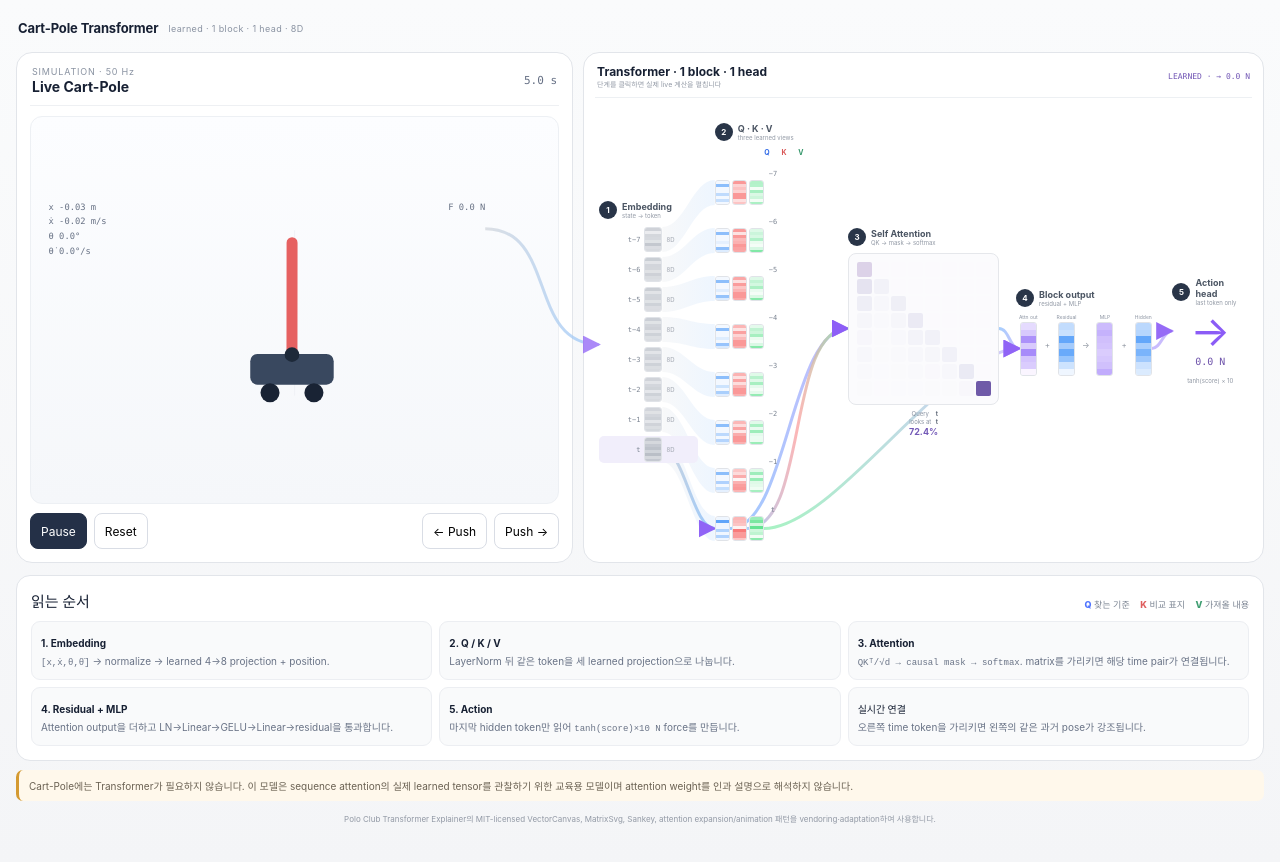
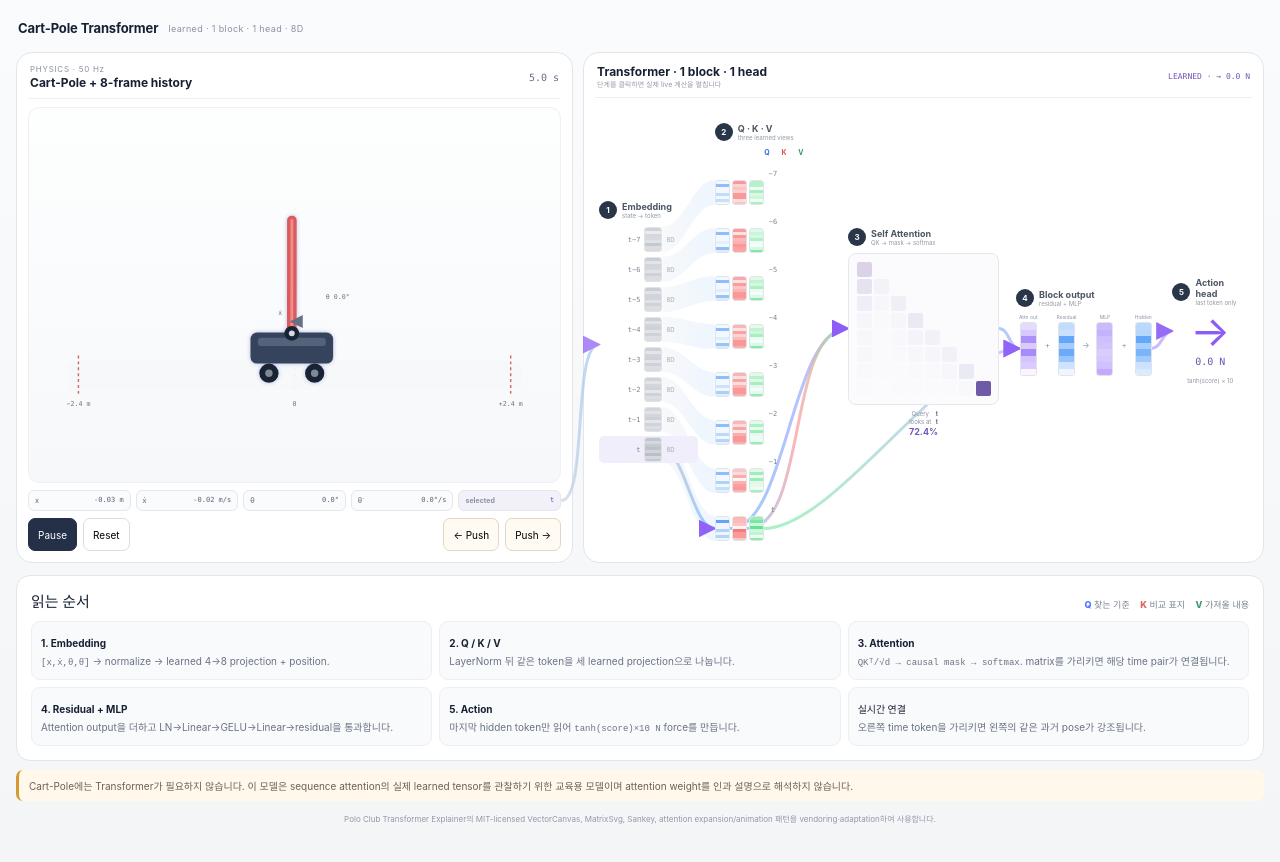
Before and after one commit to tinmanlab/cartpole-transformer, a Svelte app: page / in a window 1280 px wide. Shown: the top 862 px of the page. Built offline with nearby package versions, Linux system fonts and the light colour scheme.

Commit message:
viz: upgrade simulation with linked history poses and force vectors

```diff
--- a/src/components/CartPoleView.svelte
+++ b/src/components/CartPoleView.svelte
@@ -1,6 +1,9 @@
 <script>
   export let state;
-  export let force = 0;
+  export let history = [];
+  export let selectedToken = 7;
+  export let controllerForce = 0;
+  export let disturbance = 0;
   export let running = true;
   export let elapsed = 0;
   export let status = 'balancing';
@@ -9,52 +12,161 @@
   export let onPush = () => {};
   export let onPushEnd = () => {};
 
-  $: cx = 360 + state.x * 115;
-  $: poleLength = 145;
-  $: tipX = cx + Math.sin(state.theta) * poleLength;
-  $: tipY = 218 - Math.cos(state.theta) * poleLength;
+  const centerX = 360;
+  const pivotY = 224;
+  const poleLength = 150;
+  const worldScale = 122;
+
+  function pose(values) {
+    const [x, xDot, theta, thetaDot] = values;
+    const cx = centerX + x * worldScale;
+    return {
+      x, xDot, theta, thetaDot, cx,
+      tipX: cx + Math.sin(theta) * poleLength,
+      tipY: pivotY - Math.cos(theta) * poleLength
+    };
+  }
+
+  function arcPath(theta, radius=38) {
+    const sx = centerX;
+    const sy = pivotY - radius;
+    const ex = centerX + Math.sin(theta) * radius;
+    const ey = pivotY - Math.cos(theta) * radius;
+    const sweep = theta >= 0 ? 1 : 0;
+    return 'M '+sx+' '+sy+' A '+radius+' '+radius+' 0 0 '+sweep+' '+ex+' '+ey;
+  }
+
+  $: current = pose([state.x,state.xDot,state.theta,state.thetaDot]);
+  $: ghosts = history.map(pose);
+  $: selectedToken = Math.min(Math.max(0, selectedToken), Math.max(0,history.length-1));
+  $: selectedPose = ghosts[selectedToken] || current;
   $: deg = state.theta * 180 / Math.PI;
-  $: forceWidth = Math.min(90, Math.abs(force) * 7);
+  $: selectedDeg = selectedPose.theta * 180 / Math.PI;
+  $: velocityLen = Math.min(80, Math.abs(state.xDot) * 42);
+  $: controlLen = Math.min(88, Math.abs(controllerForce) * 7.5);
+  $: disturbanceLen = Math.min(65, Math.abs(disturbance) * 8);
+  $: last = Math.max(0,history.length-1);
 </script>
 
-<div class="sim-card">
+<div class="sim-card resize-watch">
   <div class="sim-head">
-    <div><span>SIMULATION · 50 Hz</span><strong>{status === 'fell' ? 'Pole fell' : 'Live Cart-Pole'}</strong></div>
+    <div><span>PHYSICS · 50 Hz</span><strong>{status === 'fell' ? 'Pole fell' : 'Cart-Pole + 8-frame history'}</strong></div>
     <div class="time">{elapsed.toFixed(1)} s</div>
   </div>
 
-  <svg viewBox="0 0 720 330" class="sim" role="img" aria-label="live Cart-Pole simulation">
-    <defs><linearGradient id="trackGlow" x1="0" x2="1"><stop offset="0" stop-color="#e7eaf0"/><stop offset=".5" stop-color="#cbd2df"/><stop offset="1" stop-color="#e7eaf0"/></linearGradient></defs>
-    <line x1="35" y1="268" x2="685" y2="268" stroke="url(#trackGlow)" stroke-width="6" stroke-linecap="round"/>
-    <line x1="360" y1="56" x2="360" y2="282" stroke="#eef0f4" stroke-width="1"/>
-    <g>
-      <rect x={cx-57} y="225" width="114" height="42" rx="10" fill="#39485f"/>
-      <circle cx={cx-30} cy="278" r="13" fill="#192334"/><circle cx={cx+30} cy="278" r="13" fill="#192334"/>
-      <line x1={cx} y1="226" x2={tipX} y2={tipY} stroke="#e66161" stroke-width="15" stroke-linecap="round"/>
-      <circle cx={cx} cy="226" r="10" fill="#1d2939"/>
+  <svg viewBox="0 0 720 350" class="sim" role="img" aria-label="live Cart-Pole simulation with recent pose history">
+    <defs>
+      <linearGradient id="trackGlow" x1="0" x2="1"><stop offset="0" stop-color="#e5e7eb"/><stop offset=".5" stop-color="#bfc7d4"/><stop offset="1" stop-color="#e5e7eb"/></linearGradient>
+      <marker id="simArrowPurple" viewBox="0 0 10 10" refX="9" refY="5" markerWidth="7" markerHeight="7" orient="auto"><path d="M0 0L10 5L0 10Z" fill="#8b5cf6"/></marker>
+      <marker id="simArrowGray" viewBox="0 0 10 10" refX="9" refY="5" markerWidth="7" markerHeight="7" orient="auto"><path d="M0 0L10 5L0 10Z" fill="#667085"/></marker>
+      <marker id="simArrowOrange" viewBox="0 0 10 10" refX="9" refY="5" markerWidth="7" markerHeight="7" orient="auto"><path d="M0 0L10 5L0 10Z" fill="#d97706"/></marker>
+    </defs>
+
+    <rect x="52" y="265" width="616" height="38" rx="9" fill="#f7f8fa"/>
+    <line x1="67" y1="282" x2="653" y2="282" stroke="url(#trackGlow)" stroke-width="6" stroke-linecap="round"/>
+    <line x1="67" y1="257" x2="67" y2="309" stroke="#d36a6a" stroke-width="2" stroke-dasharray="4 4"/>
+    <line x1="653" y1="257" x2="653" y2="309" stroke="#d36a6a" stroke-width="2" stroke-dasharray="4 4"/>
+    <text x="67" y="326" text-anchor="middle">−2.4 m</text>
+    <text x="360" y="326" text-anchor="middle">0</text>
+    <text x="653" y="326" text-anchor="middle">+2.4 m</text>
+    <line x1="360" y1="58" x2="360" y2="304" stroke="#e7eaf0" stroke-width="1" stroke-dasharray="3 5"/>
+
+    <g class="history-poses">
+      {#each ghosts as g,i}
+        {#if i < last}
+          <g class:selected-ghost={i===selectedToken} opacity={i===selectedToken ? .82 : .05 + .035*i}>
+            <rect x={g.cx-42} y="240" width="84" height="24" rx="5" fill="none" stroke={i===selectedToken ? '#6574c9' : '#7d8795'} stroke-width={i===selectedToken ? 2.4 : 1.1}/>
+            <line x1={g.cx} y1="240" x2={g.tipX} y2={g.tipY+16} stroke={i===selectedToken ? '#6574c9' : '#7d8795'} stroke-width={i===selectedToken ? 5 : 3} stroke-linecap="round"/>
+          </g>
+        {/if}
+      {/each}
     </g>
-    {#if Math.abs(force) > .1}
-      <line x1={cx} y1="305" x2={cx + Math.sign(force)*forceWidth} y2="305" stroke="#8b66d8" stroke-width="7" stroke-linecap="round"/>
-      <polygon points={force>0 ? (cx+forceWidth+8)+",305 "+(cx+forceWidth-5)+",298 "+(cx+forceWidth-5)+",312" : (cx-forceWidth-8)+",305 "+(cx-forceWidth+5)+",298 "+(cx-forceWidth+5)+",312"} fill="#8b66d8"/>
+
+    {#if selectedToken < last}
+      <g class="selected-history-label">
+        <circle cx={selectedPose.tipX} cy={selectedPose.tipY+16} r="5" fill="#6574c9"/>
+        <text x={selectedPose.tipX+9} y={selectedPose.tipY+12}>t−{last-selectedToken} · θ {selectedDeg.toFixed(1)}°</text>
+      </g>
     {/if}
-    <g class="state-readout">
-      <text x="24" y="28">x {state.x.toFixed(2)} m</text>
-      <text x="24" y="48">ẋ {state.xDot.toFixed(2)} m/s</text>
-      <text x="24" y="68">θ {deg.toFixed(1)}°</text>
-      <text x="24" y="88">θ̇ {(state.thetaDot*180/Math.PI).toFixed(1)}°/s</text>
-      <text x="570" y="28">F {force.toFixed(1)} N</text>
+
+    <g class:current-selected={selectedToken===last} class="current-pose">
+      <rect x={current.cx-56} y="226" width="112" height="42" rx="9" fill="#35445c"/>
+      <rect x={current.cx-46} y="233" width="92" height="11" rx="4" fill="#53637a"/>
+      <circle cx={current.cx-31} cy="281" r="13" fill="#182333"/>
+      <circle cx={current.cx+31} cy="281" r="13" fill="#182333"/>
+      <circle cx={current.cx-31} cy="281" r="5" fill="#7f8996"/>
+      <circle cx={current.cx+31} cy="281" r="5" fill="#7f8996"/>
+      <line x1={current.cx} y1="227" x2={current.tipX} y2={current.tipY} stroke="#db5b5b" stroke-width="13" stroke-linecap="round"/>
+      <line x1={current.cx} y1="227" x2={current.tipX} y2={current.tipY} stroke="#f18a8a" stroke-width="4" stroke-linecap="round"/>
+      <circle cx={current.cx} cy="227" r="10" fill="#182333"/>
+      <circle cx={current.cx} cy="227" r="4" fill="#d7dce3"/>
     </g>
+
+    <path d={arcPath(state.theta)} fill="none" stroke="#9aa3b1" stroke-width="1.5" stroke-dasharray="3 3"/>
+    <text x={current.cx + (state.theta>=0?46:-64)} y="180">θ {deg.toFixed(1)}°</text>
+
+    {#if Math.abs(state.xDot) > .02}
+      <line
+        x1={current.cx}
+        y1="211"
+        x2={current.cx + Math.sign(state.xDot)*velocityLen}
+        y2="211"
+        stroke="#667085"
+        stroke-width="2.5"
+        marker-end="url(#simArrowGray)"
+      />
+      <text x={current.cx + Math.sign(state.xDot)*(velocityLen+12)} y="202" text-anchor={state.xDot>=0?'start':'end'}>ẋ</text>
+    {/if}
+
+    {#if Math.abs(controllerForce) > .05}
+      <line
+        x1={current.cx}
+        y1="306"
+        x2={current.cx + Math.sign(controllerForce)*controlLen}
+        y2="306"
+        stroke="#8b5cf6"
+        stroke-width="4"
+        marker-end="url(#simArrowPurple)"
+      />
+      <text x={current.cx + Math.sign(controllerForce)*(controlLen+13)} y="298" text-anchor={controllerForce>=0?'start':'end'} class="force-label">policy {controllerForce.toFixed(1)} N</text>
+    {/if}
+
+    {#if Math.abs(disturbance) > .05}
+      <line
+        x1={current.cx}
+        y1="336"
+        x2={current.cx + Math.sign(disturbance)*disturbanceLen}
+        y2="336"
+        stroke="#d97706"
+        stroke-width="4"
+        marker-end="url(#simArrowOrange)"
+      />
+      <text x={current.cx + Math.sign(disturbance)*(disturbanceLen+13)} y="345" text-anchor={disturbance>=0?'start':'end'} class="disturbance-label">push {disturbance.toFixed(0)} N</text>
+    {/if}
   </svg>
+
+  <div class="state-readout">
+    <span><b>x</b>{state.x.toFixed(2)} m</span>
+    <span><b>ẋ</b>{state.xDot.toFixed(2)} m/s</span>
+    <span><b>θ</b>{deg.toFixed(1)}°</span>
+    <span><b>θ̇</b>{(state.thetaDot*180/Math.PI).toFixed(1)}°/s</span>
+    <span class="selected-time"><b>selected</b>{selectedToken===last?'t':'t−'+(last-selectedToken)}</span>
+  </div>
 
   <div class="sim-controls">
     <button class="primary" on:click={onToggle}>{running ? 'Pause' : 'Run'}</button>
     <button on:click={onReset}>Reset</button>
     <span class="spacer"></span>
-    <button on:pointerdown={() => onPush(-6)} on:pointerup={onPushEnd} on:pointerleave={onPushEnd}>← Push</button>
-    <button on:pointerdown={() => onPush(6)} on:pointerup={onPushEnd} on:pointerleave={onPushEnd}>Push →</button>
+    <button class="push" on:pointerdown={() => onPush(-6)} on:pointerup={onPushEnd} on:pointerleave={onPushEnd}>← Push</button>
+    <button class="push" on:pointerdown={() => onPush(6)} on:pointerup={onPushEnd} on:pointerleave={onPushEnd}>Push →</button>
   </div>
 </div>
 
 <style>
-.sim-card{height:100%;min-height:430px;background:#fff;border:1px solid #e2e5ea;border-radius:16px;padding:13px;display:flex;flex-direction:column}.sim-head{display:flex;justify-content:space-between;gap:12px;align-items:center;padding:0 2px 10px;border-bottom:1px solid #eef0f3}.sim-head span{display:block;font-size:9px;letter-spacing:.09em;color:#8a93a2}.sim-head strong{display:block;font-size:14px;margin-top:1px}.time{font:11px ui-monospace,SFMono-Regular,Menlo,monospace;color:#667085}.sim{width:100%;height:auto;display:block;margin-top:10px;background:linear-gradient(180deg,#fcfdff,#f5f7fa);border-radius:12px;border:1px solid #edf0f4;flex:1;min-height:0}.sim text{font:12px ui-monospace,SFMono-Regular,Menlo,monospace;fill:#677184}.sim-controls{display:flex;gap:7px;align-items:center;margin-top:9px}.sim-controls button{border:1px solid #d9dde5;border-radius:8px;background:#fff;padding:7px 10px;min-height:36px;cursor:pointer;font-size:12px}.sim-controls .primary{background:#243047;color:#fff;border-color:#243047}.spacer{flex:1}
+.sim-card{height:100%;min-height:450px;background:#fff;border:1px solid #e2e5ea;border-radius:16px;padding:11px;display:flex;flex-direction:column}
+.sim-head{display:flex;justify-content:space-between;gap:12px;align-items:center;padding:0 2px 8px;border-bottom:1px solid #eef0f3}.sim-head span{display:block;font-size:8px;letter-spacing:.09em;color:#8a93a2}.sim-head strong{display:block;font-size:12px;margin-top:1px}.time{font:10px ui-monospace,SFMono-Regular,Menlo,monospace;color:#667085}
+.sim{width:100%;height:auto;display:block;margin-top:8px;background:linear-gradient(180deg,#fdfefe,#f7f8fa);border-radius:11px;border:1px solid #edf0f4;flex:1;min-height:0}.sim text{font:9px ui-monospace,SFMono-Regular,Menlo,monospace;fill:#697386}.sim .force-label{fill:#7458b7}.sim .disturbance-label{fill:#b45f05}.current-pose.current-selected{filter:drop-shadow(0 0 3px rgba(101,116,201,.45))}.selected-history-label text{fill:#5968b7;font-weight:700}
+.state-readout{display:grid;grid-template-columns:repeat(5,1fr);gap:5px;margin-top:7px}.state-readout span{display:flex;justify-content:space-between;gap:4px;border:1px solid #e4e7ec;background:#fafbfc;border-radius:6px;padding:5px 6px;font:7px ui-monospace,SFMono-Regular,Menlo,monospace;color:#596273}.state-readout b{font-family:Inter,ui-sans-serif,system-ui;font-size:7px;color:#8b93a1}.state-readout .selected-time{background:#f2f0f9;color:#6855a1}
+.sim-controls{display:flex;gap:6px;align-items:center;margin-top:7px}.sim-controls button{border:1px solid #d9dde5;border-radius:7px;background:#fff;padding:6px 9px;min-height:33px;cursor:pointer;font-size:10px}.sim-controls .primary{background:#243047;color:#fff;border-color:#243047}.sim-controls .push{border-color:#e2d6c4;background:#fffaf2}.spacer{flex:1}
+@media(max-width:560px){.state-readout{grid-template-columns:repeat(2,1fr)}.selected-time{grid-column:1/3}}
 </style>
```
